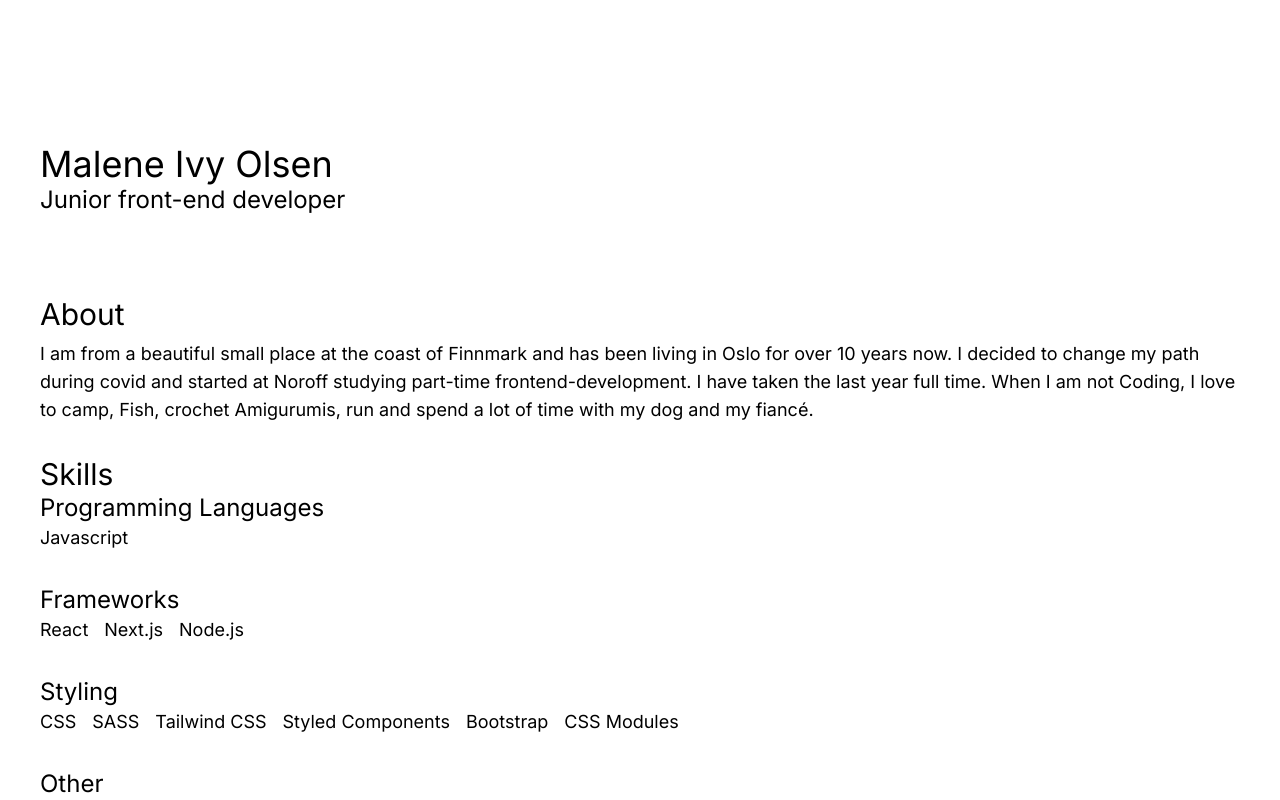
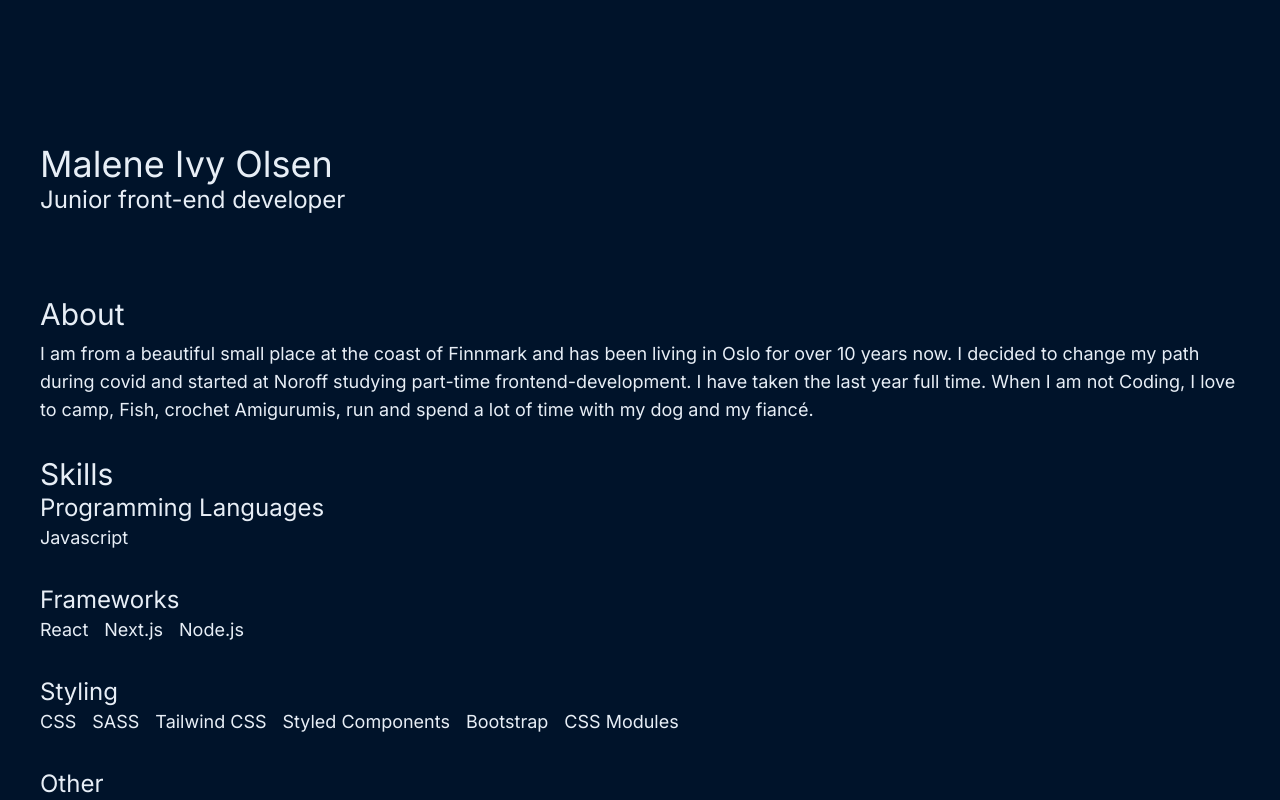
Before and after one commit to maleneivy/portfolio, a Next.js app: page / in a window 1280 px wide. Shown: the top 800 px of the page. Built offline with nearby package versions, Linux system fonts and the light colour scheme.

Commit message:
Added colors

```diff
--- a/src/app/globals.css
+++ b/src/app/globals.css
@@ -5,6 +5,8 @@
 body {
   height: 100vh;
   margin: 0 auto;
+  @apply bg-dark;
+  @apply text-lightBlueGray;
 }
 
 h1 {
--- a/tailwind.config.js
+++ b/tailwind.config.js
@@ -10,6 +10,12 @@ module.exports = {
       maxWidth: {
         custom: '1290px',
       },
+      colors: {
+        dark: '#00132A',
+        darkBlue: '#00284F',
+        lightBlueGray: '#E7EEF6',
+        blueGreen: '#57D4D6',
+      },
     },
   },
   plugins: [],
```
